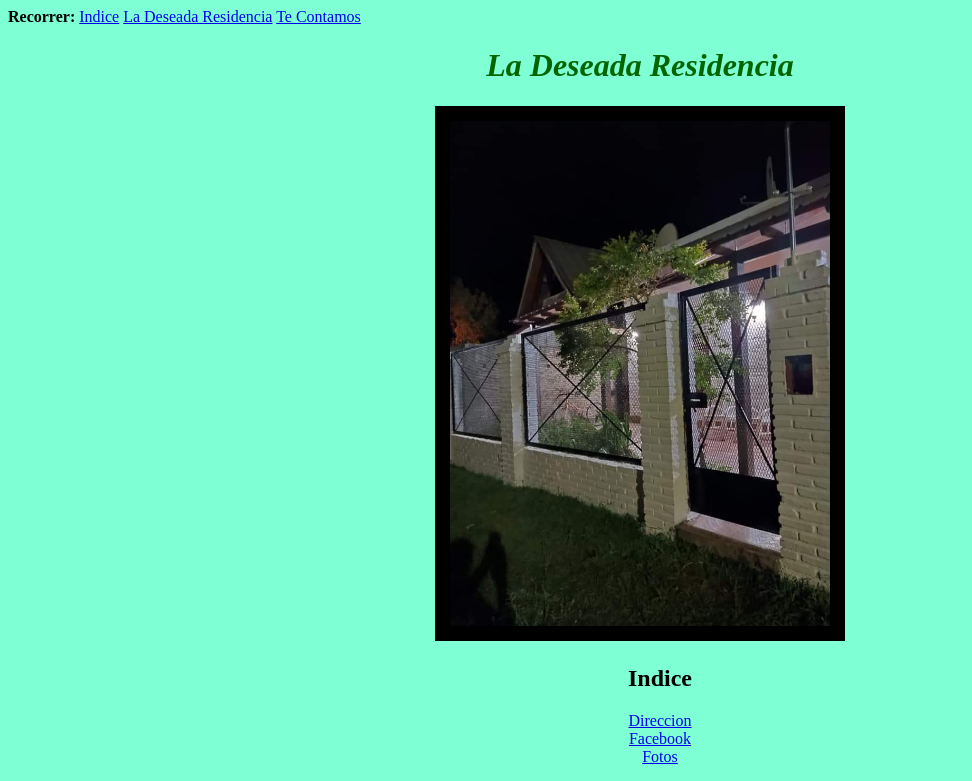
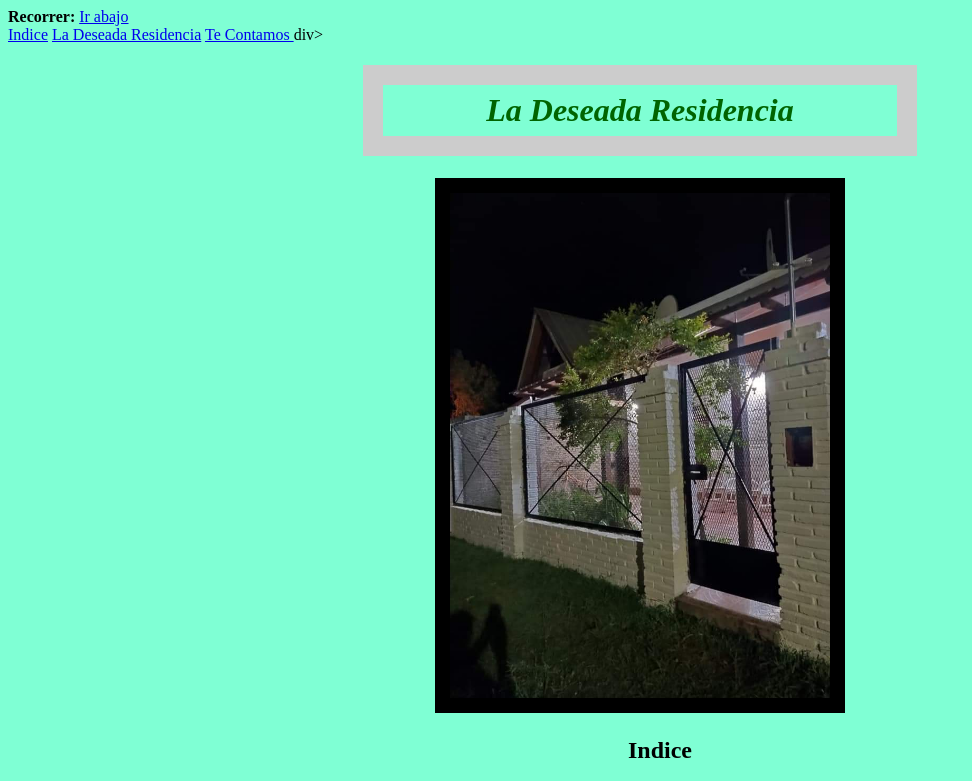
Before and after one commit to Hugo-cell70/La-Deseada-Residencia, a plain HTML site: page La Deseada Residencia.html in a window 1280 px wide. Shown: the top 781 px of the page, without its empty margins (0-972 px from the left). Drawn offline with nearby package versions, Linux system fonts and the light colour scheme.

Commit message:
Update La Deseada Residencia.html

```diff
--- a/La Deseada Residencia.html
+++ b/La Deseada Residencia.html
@@ -3,14 +3,18 @@
 <head>
   <meta charset="utf-8" />
   <title>  La Deseada Residencia </title>
+  <link rel="stylesheet"  href="https://cdnjs.cloudflare.com/ajax/libs/animate.css/4.1.1/animate.min.css"  />
   <link rel="stylesheet" type="text/css" href="css\estilos.css"/>
 </head>
 <body>
   <strong> Recorrer: </strong>
+	<a href="#abajo">Ir abajo</a><br>
+ <a name="arriba"></a>
   <a href="#Indice"> Indice</a>
   <a href="#La_Deseada_Residencia"> La Deseada Residencia</a>
   <a href="#Te_Contamos"> Te Contamos </a>
-	<p><h1><strong><em>La Deseada Residencia</em></strong></h1></p>
+div><p><h1 class="animate__animated animate__bounce"><strong><em><div style="width:500px; padding: 7px; border: 20px solid #ccc; margin: 0 auto;">La Deseada Residencia</em></strong></h1></p>
+  </div>
   <p><img src="FOTOS.html/entrada.jpg"align=botom border="15" border-color="blue" width="30%" height="20%" alt="foto de la entrada" title="Entrada de la Deseada Residencia">
    <ul align= center>
     <p id="Indice"> <h2><strong>Indice</strong></h2></p>
@@ -49,5 +53,7 @@
      Formato no soportado.
     </video>
   </p>
+<a name="abajo"></a>
+  <p><a href="#arriba">Ir arriba</a></p>
 </body>
 </html>
```
